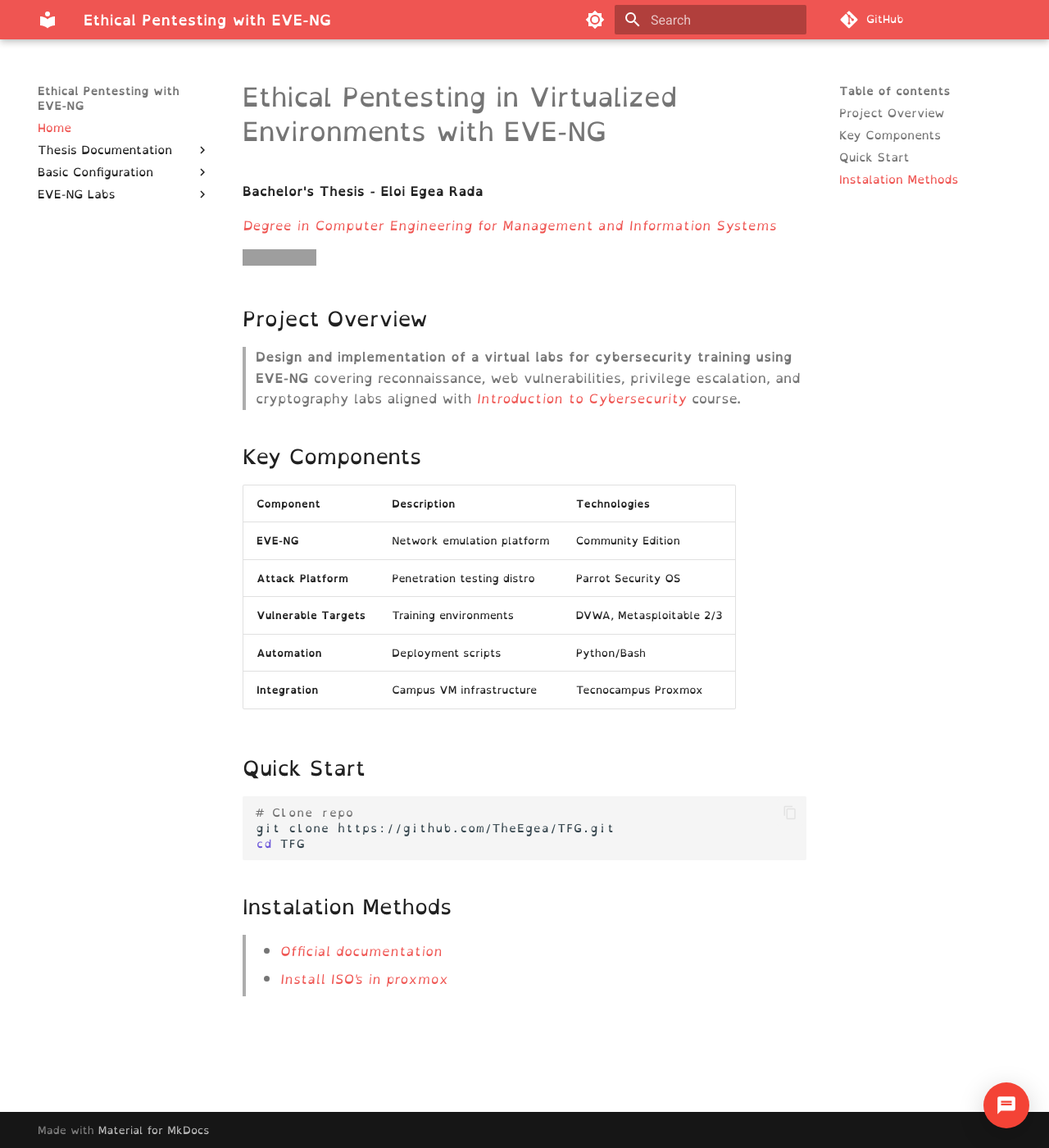
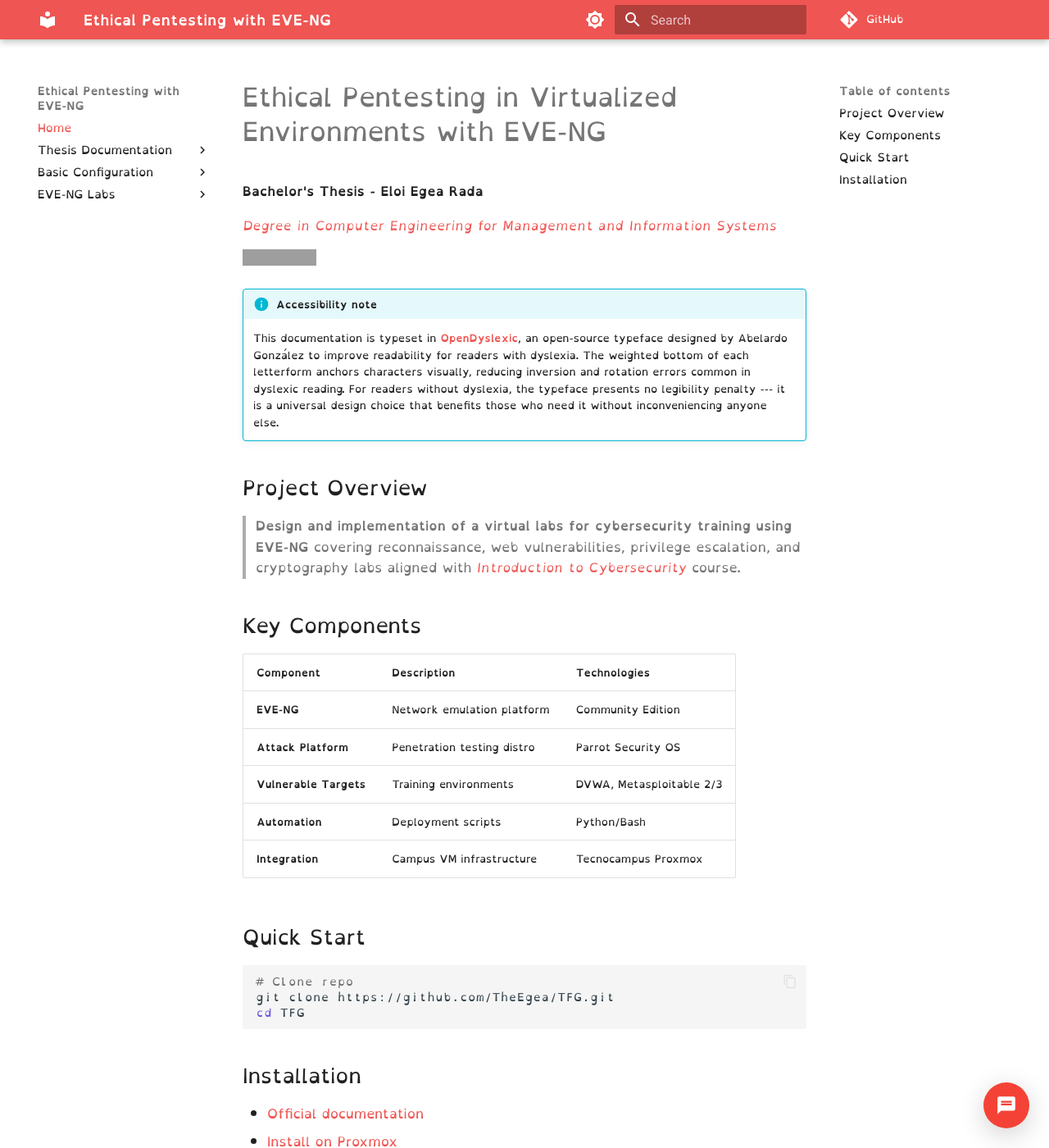
Before and after one commit to TheEgea/TFG, an MkDocs documentation site: the page built from docs/web/docs/index.md, in a window 1280 px wide and 1400 px high. Shown: the whole window at 82% size. Built offline with MkDocs 1.6.1 and Material for MkDocs 9.7.7, drawn with Linux system fonts in a browser that asks for light colours; comment, search, counter and statistics services are not loaded; some of the changed text lies outside the part shown; grey boxes are pictures that could not be loaded.

Commit message:
feat(lab4): EVE-NG topology, node configs and docs polish
  - Add LAB4-CryptographySteganography-CipherStrike.unl (rename from
    PrivilegeEscalation, freshed from live EVE-NG 2026-05-09)
  - Add src/eve-ng/configs/nodes/Lab4/: VyOS config.boot + READMEs for
    all 6 nodes (vyos, pfsense, serverA, serverB, serverC, defender)
    with credentials, IPs, challenge files and flags
  - Add OpenDyslexic accessibility note with hyperlink in introduction
    chapter and web home admonition
  - Fix Installation section in web home: typo, clean list, EVE-NG
    Community/Professional edition table

````diff
--- a/docs/web/docs/index.md
+++ b/docs/web/docs/index.md
@@ -15,6 +15,15 @@
 *Full technical annex including all appendices and lab reference guides.* -->
 
 
+
+!!! info "Accessibility note"
+    This documentation is typeset in **[OpenDyslexic](https://opendyslexic.org)**, an open-source typeface
+    designed by Abelardo González to improve readability for readers with dyslexia.
+    The weighted bottom of each letterform anchors characters visually, reducing
+    inversion and rotation errors common in dyslexic reading.
+    For readers without dyslexia, the typeface presents no legibility penalty ---
+    it is a universal design choice that benefits those who need it without
+    inconveniencing anyone else.
 
 ## Project Overview { .pb-0 }
 
@@ -40,8 +49,14 @@
 ```
 
 
-## Instalation Methods
+## Installation
 
-> - *[Official documentation](https://www.eve-ng.net/index.php/documentation/community-cookbook/)*
+- [Official documentation](https://www.eve-ng.net/index.php/documentation/community-cookbook/)
+- [Install on Proxmox](guides/eve_ng_install_proxmox.md)
 
-> - *[Install ISO's in proxmox](guides/eve_ng_install_proxmox.md)*
+**EVE-NG editions:**
+
+| Edition | Link | Notes |
+|---------|------|-------|
+| Community | [eve-ng.net](https://www.eve-ng.net/index.php/community/) | Free · used in this project |
+| Professional | [eve-ng.net](https://www.eve-ng.net/index.php/eve-ng-pro-is-here/) | Commercial · advanced features |
````
Also changed, not shown: src/eve-ng/configs/nodes/Lab4/README.md (added), src/eve-ng/configs/nodes/Lab4/defender/README.md (added), src/eve-ng/configs/nodes/Lab4/pfsense/README.md (added), src/eve-ng/configs/nodes/Lab4/serverA/README.md (added), src/eve-ng/configs/nodes/Lab4/serverB/README.md (added), src/eve-ng/configs/nodes/Lab4/serverC/README.md (added), src/eve-ng/configs/nodes/Lab4/vyos/README.md (added), 4 other files.
